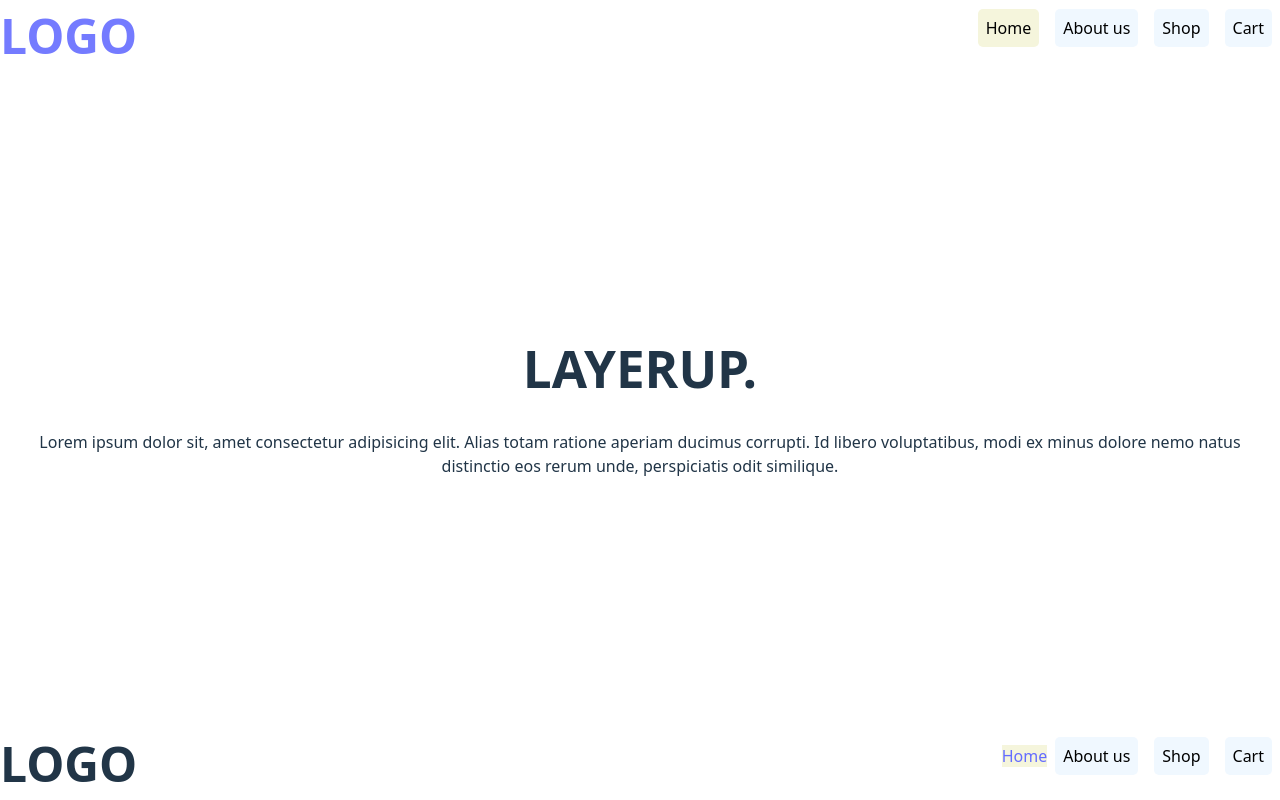
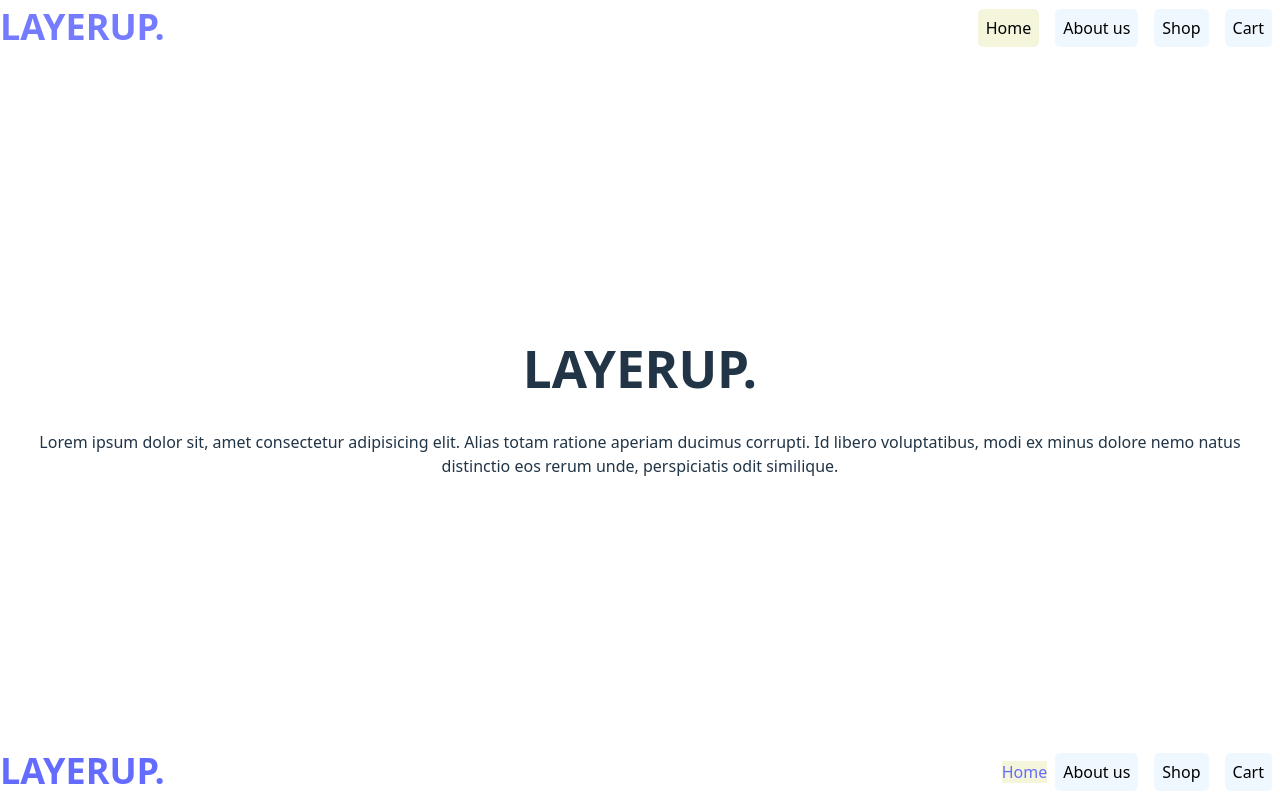
Before and after one commit to furkanssarri/shopping-cart, a React (Vite) app: page / in a window 1280 px wide. Built offline with nearby package versions, Linux system fonts and the light colour scheme.

Commit message:
style: fix some fullheight & header/footer width

```diff
--- a/src/components/Footer/Footer.jsx
+++ b/src/components/Footer/Footer.jsx
@@ -1,11 +1,14 @@
 import headerStyles from "../Header/header.module.css";
 import footerStyles from "./footer.module.css";
 import { NavLink } from "react-router-dom";
+import Logo from "../Header/Logo";
 
 const Footer = () => {
   return (
     <footer>
-      <div className={`${footerStyles.logo} ${headerStyles.logo}`}>LOGO</div>
+      <div className={`${footerStyles.logo} ${headerStyles.logo}`}>
+        <Logo />
+      </div>
       <nav>
         <ul>
           <li>
--- a/src/components/Header/Logo.jsx
+++ b/src/components/Header/Logo.jsx
@@ -3,7 +3,7 @@ import styles from "./header.module.css";
 function Logo() {
   return (
     <a href="/" className={styles.logo} style={{ display: "inline-block" }}>
-      LOGO
+      LAYERUP.
     </a>
   );
 }
--- a/src/components/Header/header.module.css
+++ b/src/components/Header/header.module.css
@@ -1,11 +1,11 @@
 header {
   display: flex;
   justify-content: space-between;
-  min-width: 100vw;
+  /* min-width: 100%; */
 }
 
 .logo {
-  font-size: 3rem;
+  font-size: 2.25rem;
   font-weight: bold;
 }
 
--- a/src/index.css
+++ b/src/index.css
@@ -26,9 +26,6 @@ body {
   margin: 0;
   display: flex;
   place-items: center;
-  min-width: 320px;
-  min-height: 100vh;
-  display: flex;
   flex-direction: column;
 }
 
```
